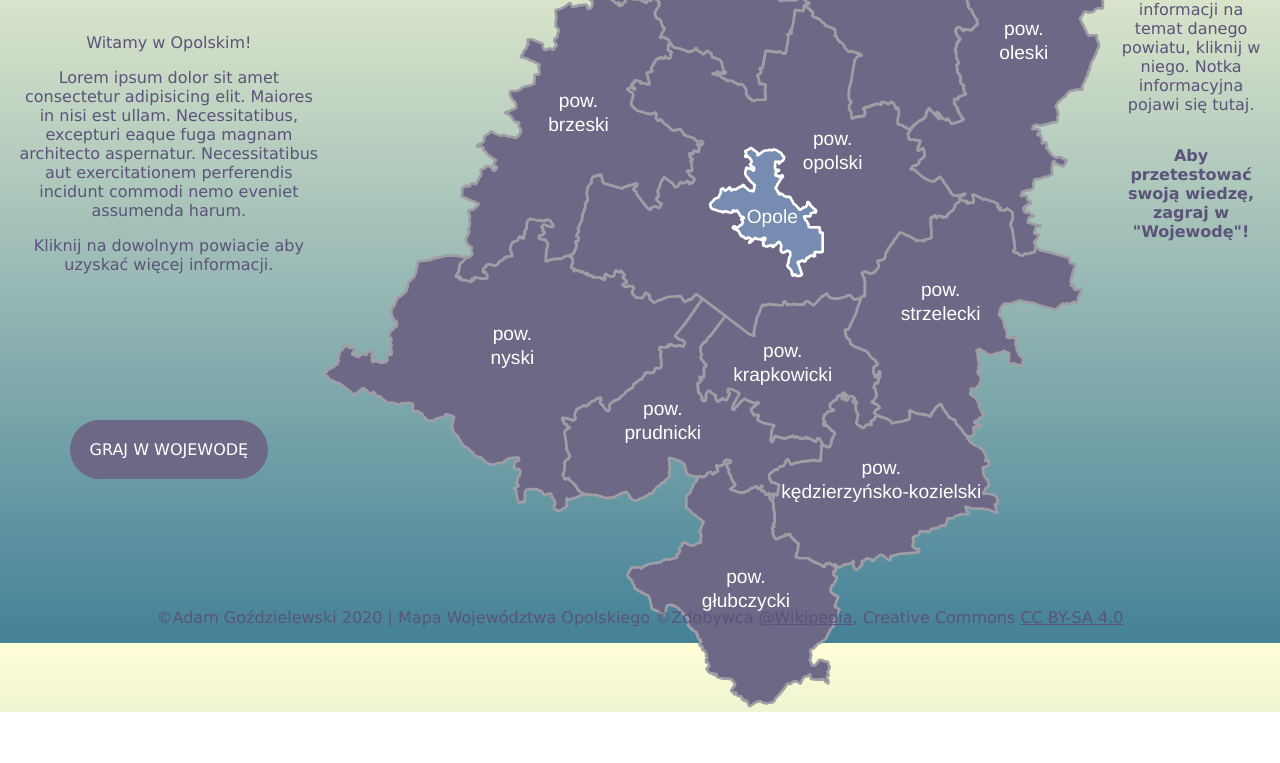
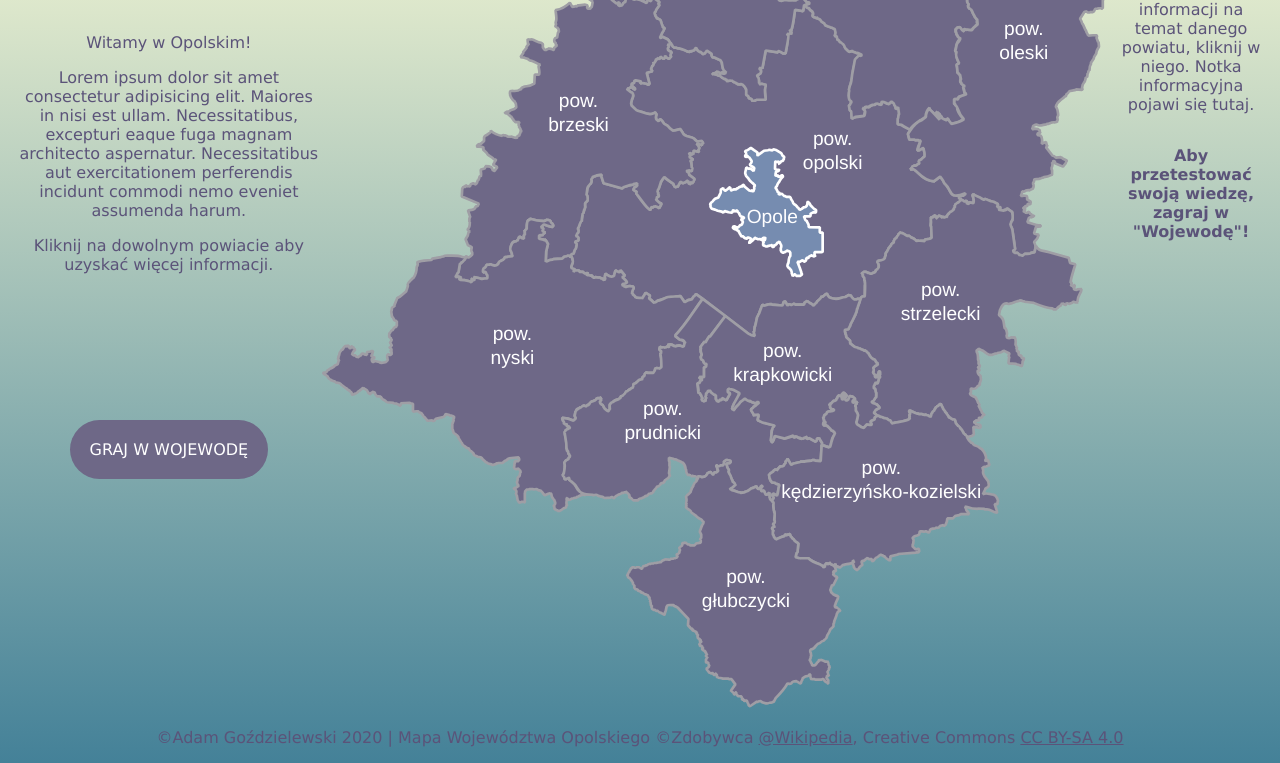
Before and after one commit to Sankti/Wojewoda, a plain HTML site: page index.html in a window 1280 px wide. Shown: the part 166-929 px from the top of the page. Before the commit the page ends 878 px from the top, so only its background shows below. Drawn offline with Linux system fonts and the light colour scheme.

Commit message:
Add files via upload

```diff
--- a/style.css
+++ b/style.css
@@ -19,7 +19,7 @@ svg {
 
 .mapdiv {
     text-align: center;
-    height: 92.8vh;
+    height: 10%;
     margin: auto;
 }
 
```
